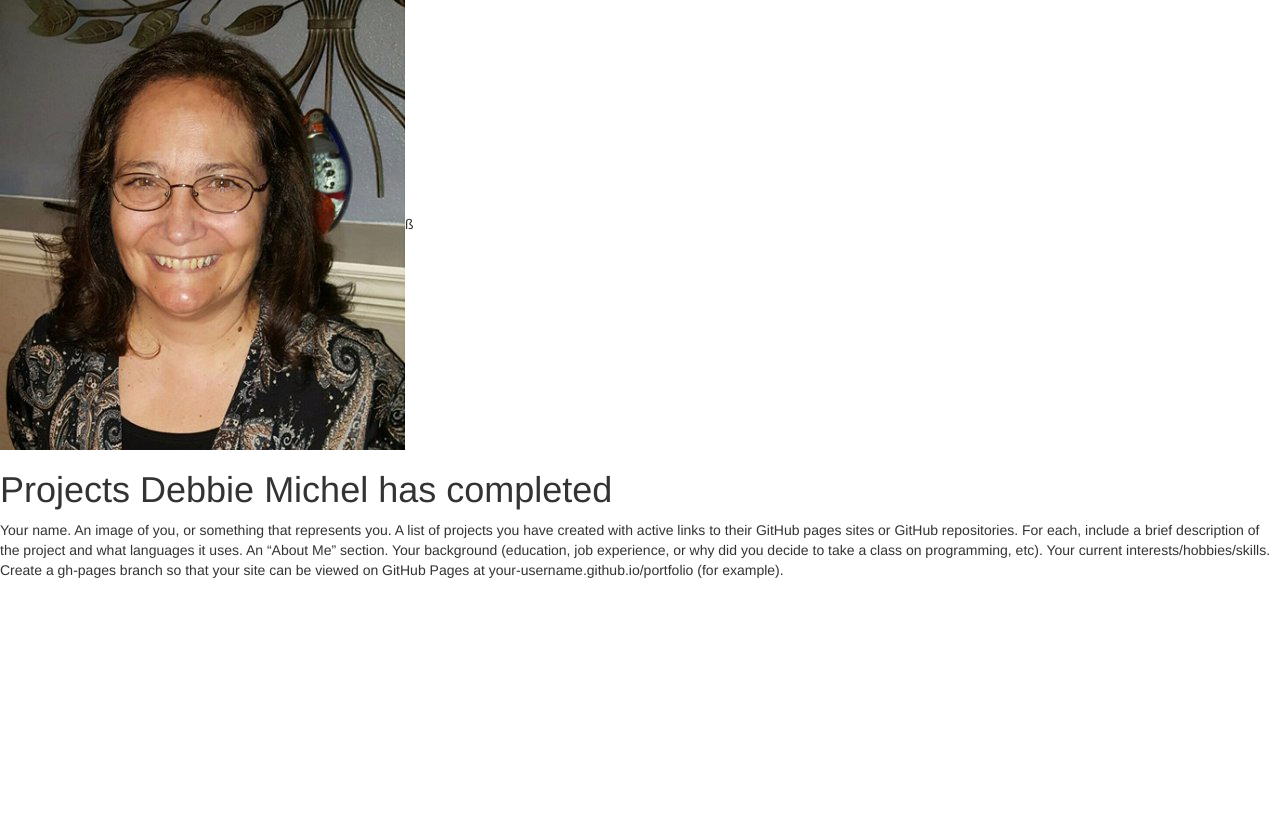
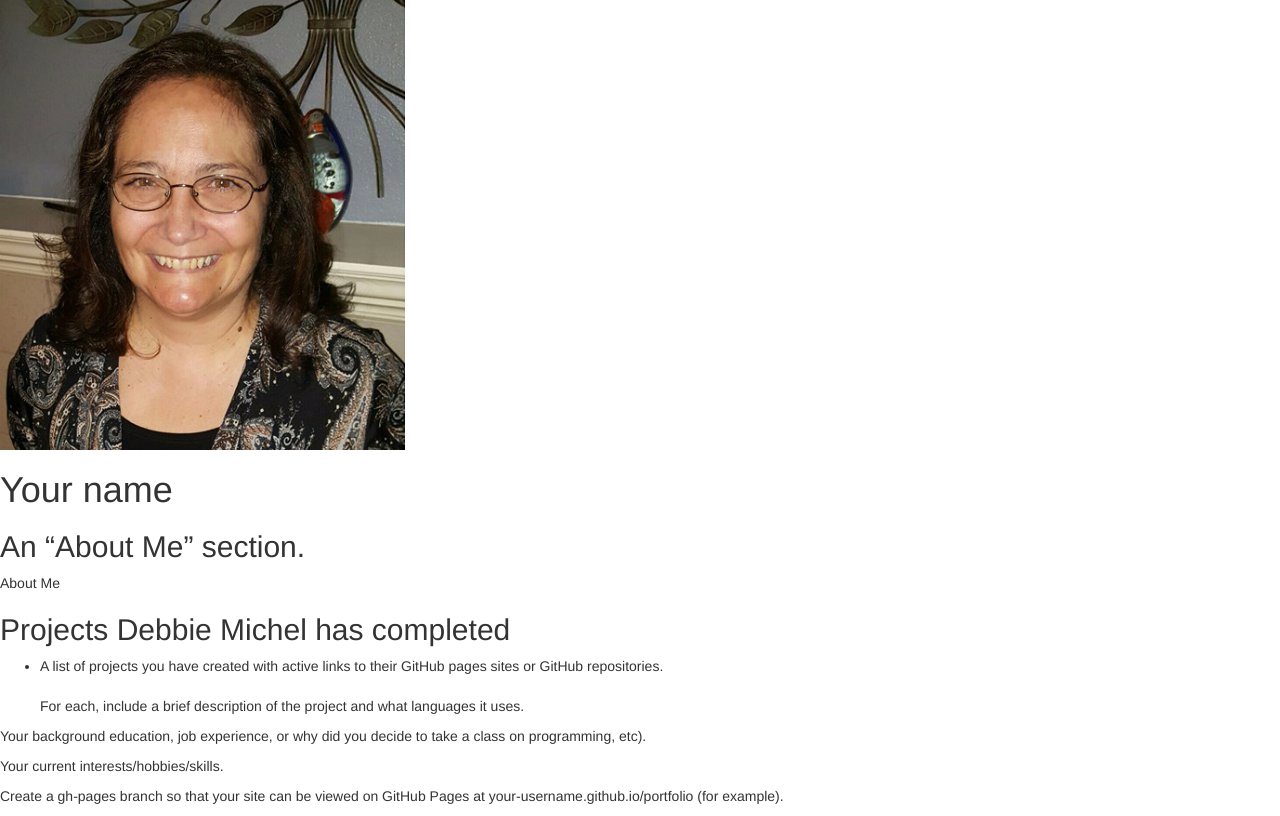
Before and after one commit to pursaa/portfolio, a plain HTML site: page index.html in a window 1280 px wide. Drawn offline with Linux system fonts and the light colour scheme.

Commit message:
Add basic layout sections

```diff
--- a/index.html
+++ b/index.html
@@ -7,19 +7,35 @@
     <link href="css/bootstrap.css" rel="stylesheet" type="text/css">
   </head>
   <body>
-    <img src="img/debbie-michel.png" alt="Photo of Debbie Michel">ß
-    <h1>Projects Debbie Michel has completed</h1>
+
+    <!--My picture-->
+
+    <img src="img/debbie-michel.png" alt="Photo of Debbie Michel">
+    <h1>Your name</h1>
+
+    <!--About Me-->
+
+    <h2>An “About Me” section.</h2>
+    <p>About Me</p>
+
+    <!--My projects-->
+
+    <h2>Projects Debbie Michel has completed</h2>
+    <ul>
+      <li>A list of projects you have created with active links to their GitHub pages sites or GitHub repositories.</li></br>
+      <p>For each, include a brief description of the project and what languages it uses.</p>
+    </ul>
+
+    <!--My background-->
+
+    <p>Your background
+    education,
+    job experience, or
+    why did you decide to take a class on programming, etc).</p>
+
+    <p>Your current interests/hobbies/skills.</p>
+
+    <p>Create a gh-pages branch so that your site can be viewed on GitHub Pages at your-username.github.io/portfolio (for example).</p>
 
   </body>
 </html>
-
-
-
-Your name.
-An image of you, or something that represents you.
-A list of projects you have created with active links to their GitHub pages sites or GitHub repositories.
-For each, include a brief description of the project and what languages it uses.
-An “About Me” section.
-Your background (education, job experience, or why did you decide to take a class on programming, etc).
-Your current interests/hobbies/skills.
-Create a gh-pages branch so that your site can be viewed on GitHub Pages at your-username.github.io/portfolio (for example).
```
